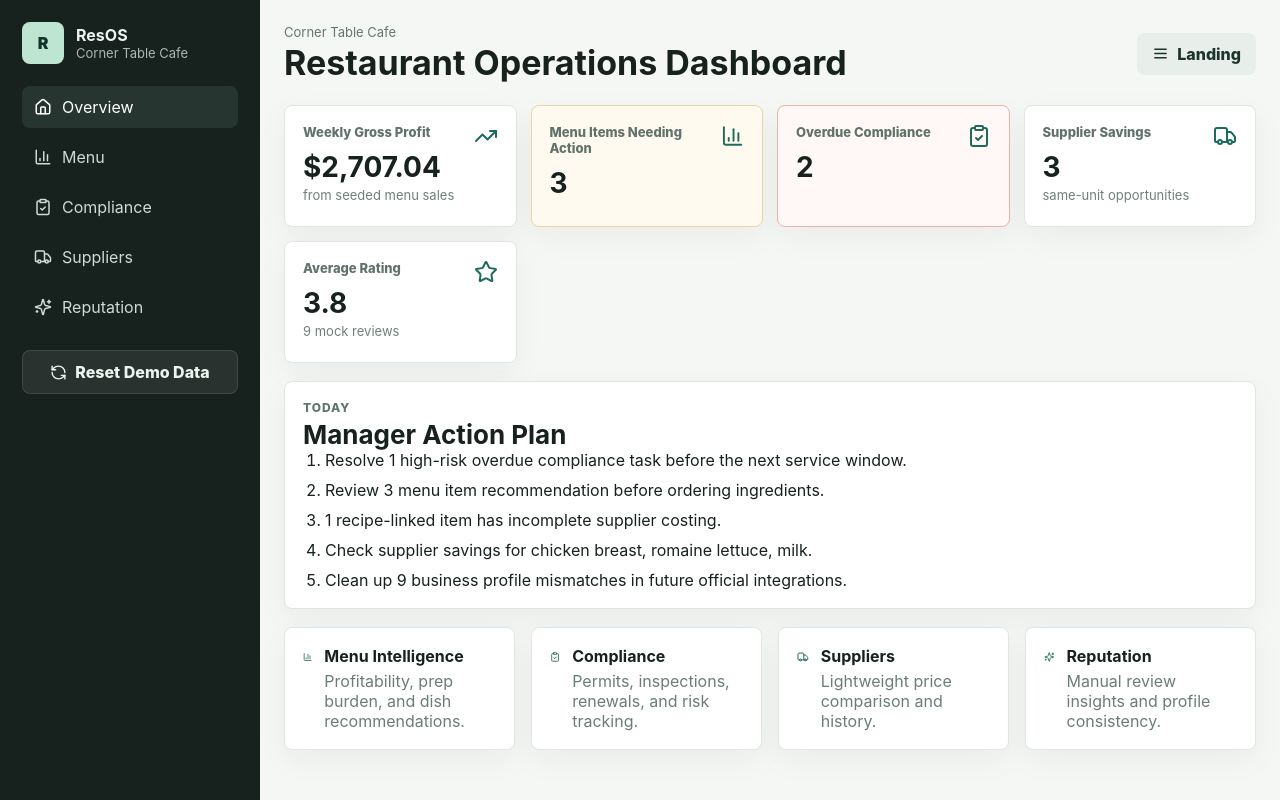
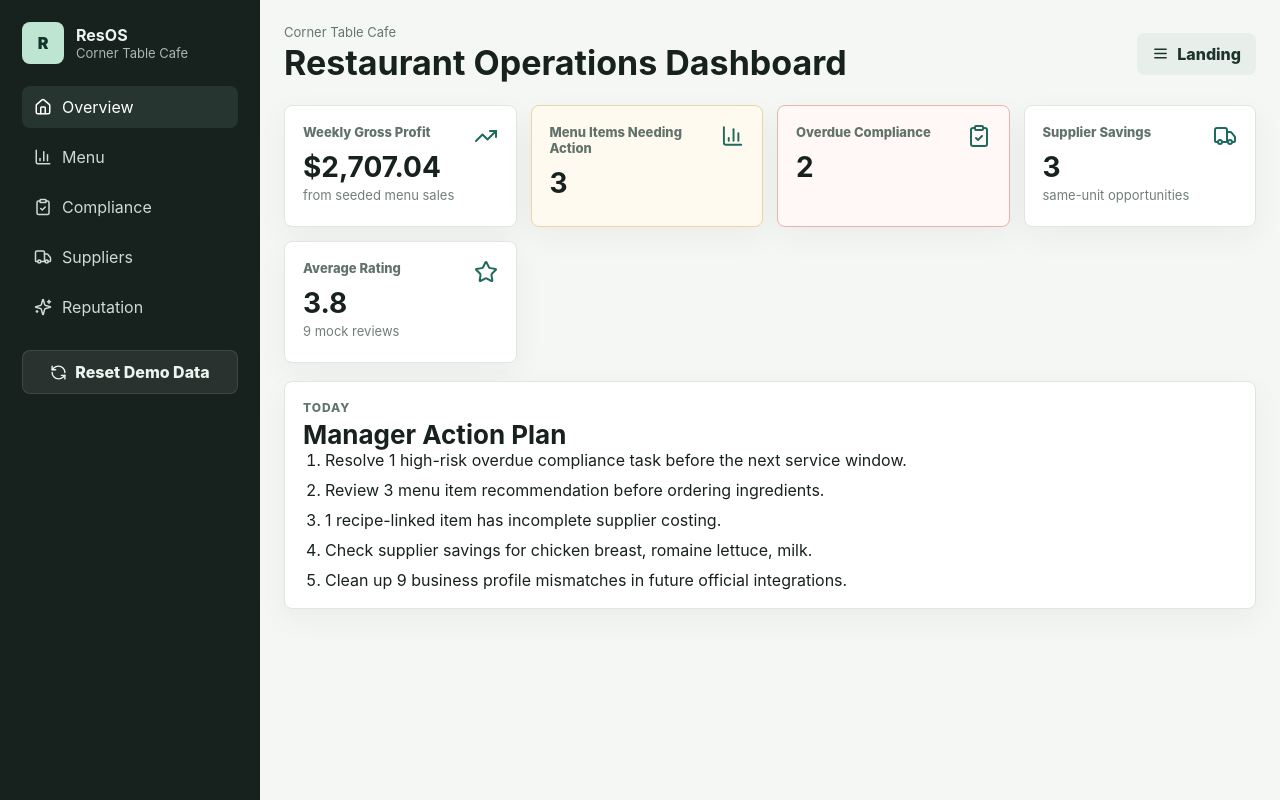
Before and after one commit to wierdteck/ResOS, a React (Vite) app: page /dashboard in a window 1280 px wide. Built offline with nearby package versions, Linux system fonts and the light colour scheme.

Commit message:
bottom bar gone

```diff
--- a/src/pages/Dashboard.jsx
+++ b/src/pages/Dashboard.jsx
@@ -53,17 +53,7 @@ export default function Dashboard() {
         </ol>
       </Card>
 
-      <section className="nav-card-grid">
-        {cards.map((card) => (
-          <Link to={card.to} className="nav-card" key={card.to}>
-            <card.icon size={22} />
-            <div>
-              <strong>{card.label}</strong>
-              <span>{card.text}</span>
-            </div>
-          </Link>
-        ))}
-      </section>
+
     </div>
   );
 }
```
